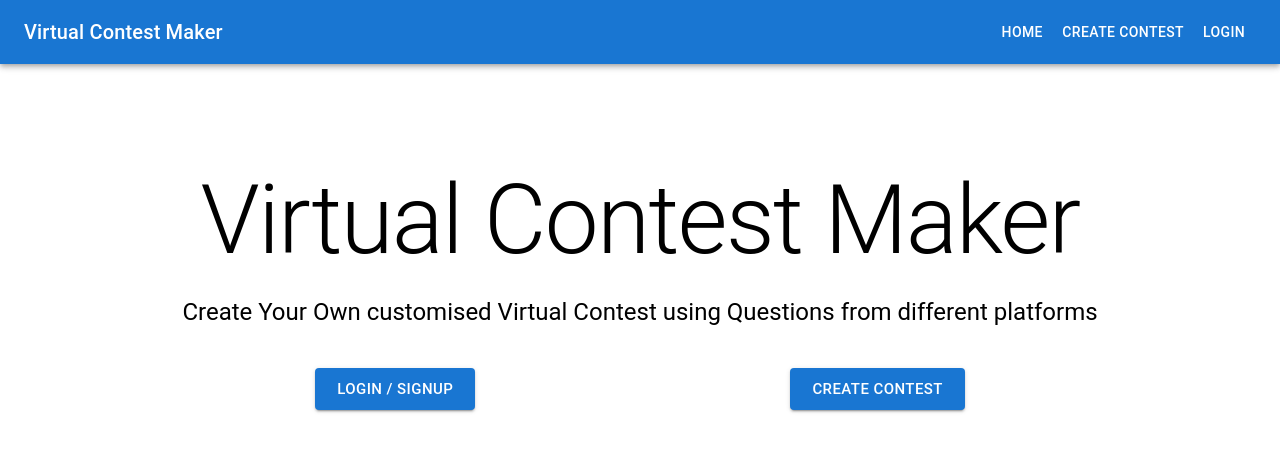
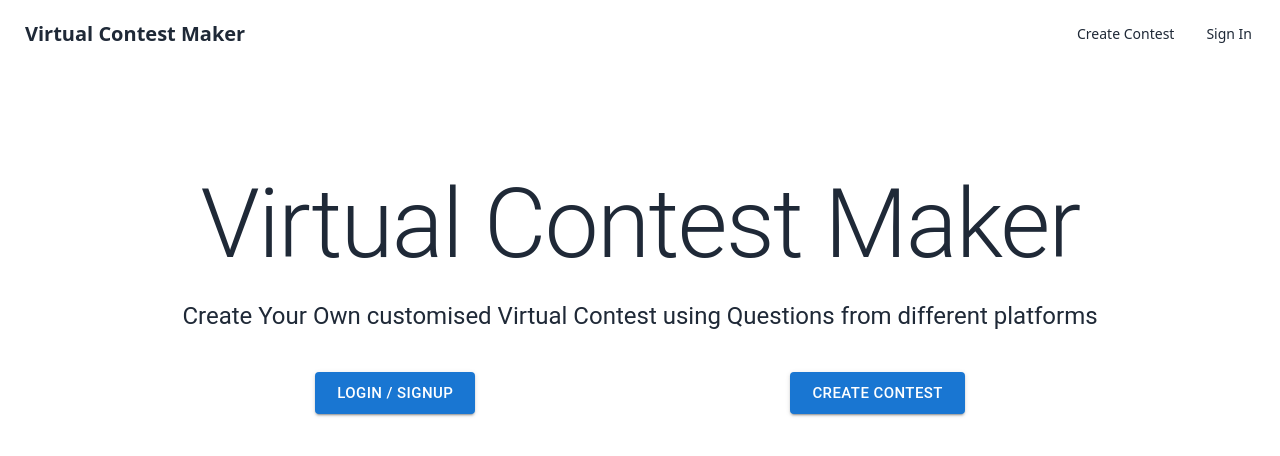
Before and after one commit to arminpatel/vcm-frontend, a React (Vite) app: page / in a window 1280 px wide. Shown: the top 456 px of the page. Built offline with nearby package versions, Linux system fonts and the light colour scheme.

Commit message:
setup daisy and change navbar

```diff
--- a/package.json
+++ b/package.json
@@ -29,6 +29,7 @@
     "@types/react-dom": "^18.0.11",
     "@vitejs/plugin-react": "^3.1.0",
     "autoprefixer": "^10.4.14",
+    "daisyui": "^3.1.6",
     "eslint": "^8.36.0",
     "eslint-config-prettier": "^8.7.0",
     "eslint-plugin-import": "^2.27.5",
--- a/src/components/Navbar.jsx
+++ b/src/components/Navbar.jsx
@@ -1,57 +1,17 @@
-import AppBar from "@mui/material/AppBar";
-import Toolbar from "@mui/material/Toolbar";
-import Button from "@mui/material/Button";
-import Typography from "@mui/material/Typography";
-import { makeStyles } from "@mui/styles";
 import { Link } from "react-router-dom";
 
-const useStyles = makeStyles(() => ({
-  title: {
-    flexGrow: 1,
-  },
-}));
-
-const menuData = [
-  {
-    label: "Home",
-    href: "/",
-  },
-  {
-    label: "Create Contest",
-    href: "/create-contest",
-  },
-  {
-    label: "Login",
-    href: "/login",
-  },
-];
-
 export function Navbar() {
-  const classes = useStyles();
-
   return (
-    <AppBar position="static">
-      <Toolbar>
-        <Typography variant="h6" className={classes.title}>
-          {" "}
-          Virtual Contest Maker{" "}
-        </Typography>
-        {menuData.map(({ label, href }) => {
-          return (
-            <Button
-              key={label}
-              {...{
-                key: label,
-                color: "inherit",
-                component: Link,
-                to: href,
-              }}
-            >
-              {label}
-            </Button>
-          );
-        })}
-      </Toolbar>
-    </AppBar>
-  );
+    <div className="navbar bg-base-100">
+      <div className="flex-1">
+        <a href="/" className="btn btn-ghost normal-case text-xl"> Virtual Contest Maker </a>
+      </div>
+      <div className="flex-none">
+        <ul className="menu menu-vertical lg:menu-horizontal px-1">
+          <li><Link to="/create-contest"> Create Contest </Link></li>
+          <li><Link to="/login"> Sign In </Link></li>
+        </ul>
+      </div>
+    </div>
+  )
 }
--- a/tailwind.config.js
+++ b/tailwind.config.js
@@ -7,5 +7,5 @@ export default {
   theme: {
     extend: {},
   },
-  plugins: [],
+  plugins: [require("daisyui")],
 }
```
Also changed, not shown: 1 other file (tests, documents, lock files or other folders).
